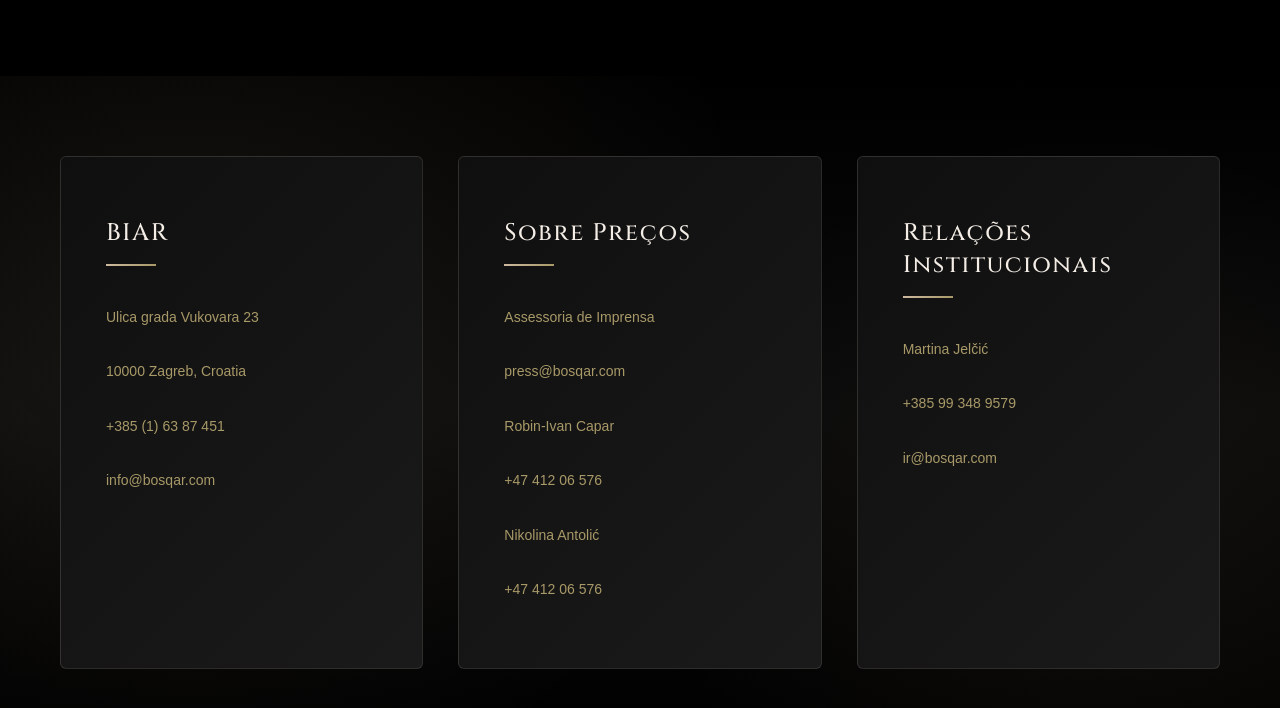
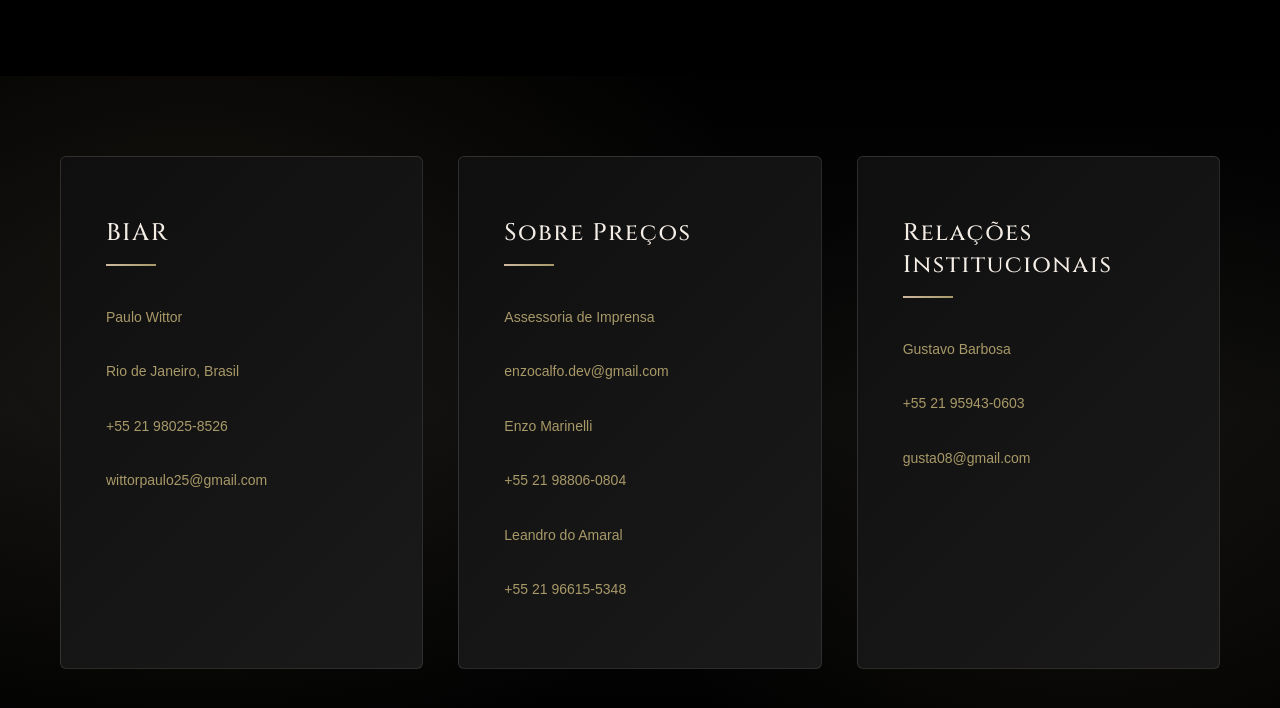
Before and after one commit to Mpbooks/biar-app, a React (Vite) app: page /contact in a window 1280 px wide. Shown: the part 1284-1992 px from the top of the page. Built offline with nearby package versions, Linux system fonts and the light colour scheme; no server answers; a web font is replaced by a local one.

Commit message:
Update Contact.jsx

```diff
--- a/src/pages/Contact.jsx
+++ b/src/pages/Contact.jsx
@@ -213,10 +213,10 @@ export default function Contact() {
           <div className="left2 magic-bento-card">
             <h2>BIAR</h2>
             <div className="contact-infos">
-              <p>Ulica grada Vukovara 23</p>
-              <p>10000 Zagreb, Croatia</p>
-              <p>+385 (1) 63 87 451</p>
-              <p>info@bosqar.com</p>
+              <p>Paulo Wittor</p>
+              <p>Rio de Janeiro, Brasil</p>
+              <p>+55 21 98025-8526</p>
+              <p>wittorpaulo25@gmail.com</p>
             </div>
           </div>
 
@@ -224,20 +224,20 @@ export default function Contact() {
             <h2>{t('contact_card2_title')}</h2>
             <div className="contact-infos">
               <p>{t('contact_card2_press')}</p>
-              <p>press@bosqar.com</p>
-              <p>Robin-Ivan Capar</p>
-              <p>+47 412 06 576</p>
-              <p>Nikolina Antolić</p>
-              <p>+47 412 06 576</p>
+              <p>	enzocalfo.dev@gmail.com</p>
+              <p>Enzo Marinelli</p>
+              <p>+55 21 98806-0804</p>
+              <p>Leandro do Amaral</p>
+              <p>+55 21 96615-5348</p>
             </div>
           </div>
 
           <div className="down magic-bento-card">
             <h2>{t('contact_card3_title')}</h2>
             <div className="contact-infos">
-              <p>Martina Jelčić</p>
-              <p>+385 99 348 9579</p>
-              <p>ir@bosqar.com</p>
+              <p>Gustavo Barbosa</p>
+              <p>+55 21 95943-0603</p>
+              <p>gusta08@gmail.com</p>
             </div>
           </div>
         </section>
```
